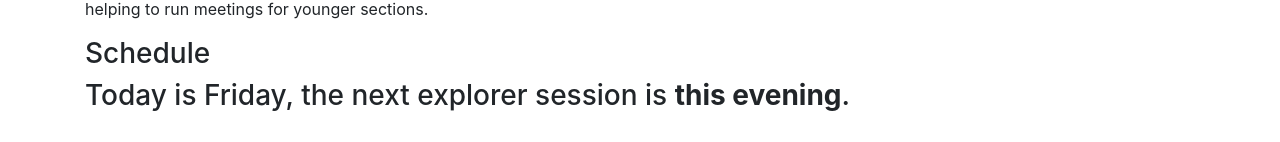
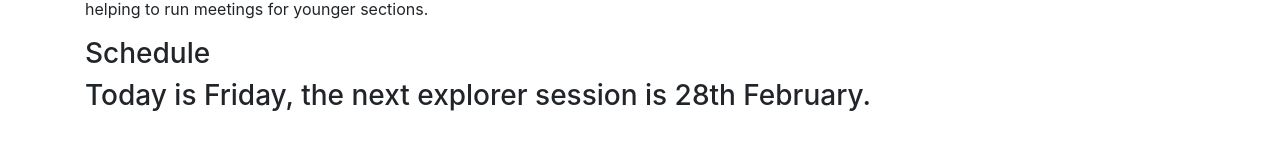
Before and after one commit to Catley94/scoutexplorers, a React (Create React App) app: page / in a window 1280 px wide. Shown: the part 643-785 px from the top of the page. Built offline with nearby package versions, Linux system fonts and the light colour scheme.

Commit message:
Manual change
BUG: Does not recognise half term dates, manually typed in the next explorer date.

```diff
--- a/src/Body/Body.js
+++ b/src/Body/Body.js
@@ -52,7 +52,7 @@ const Body = props => {
           <div className="col-sm-12">
             <h3>Schedule</h3>
   {/* <h3>Today is {props.getTimeDate}, the next explorer session is {ifToday(props.firstFridayDate)}.</h3> */}
-  <h3>Today is {props.getTimeDate}, the next explorer session is {ifToday(props.firstFridayDate)}.</h3>
+  <h3>Today is {props.getTimeDate}, the next explorer session is 28th February.</h3>
             <br />
             <table>
               <tbody>
```
